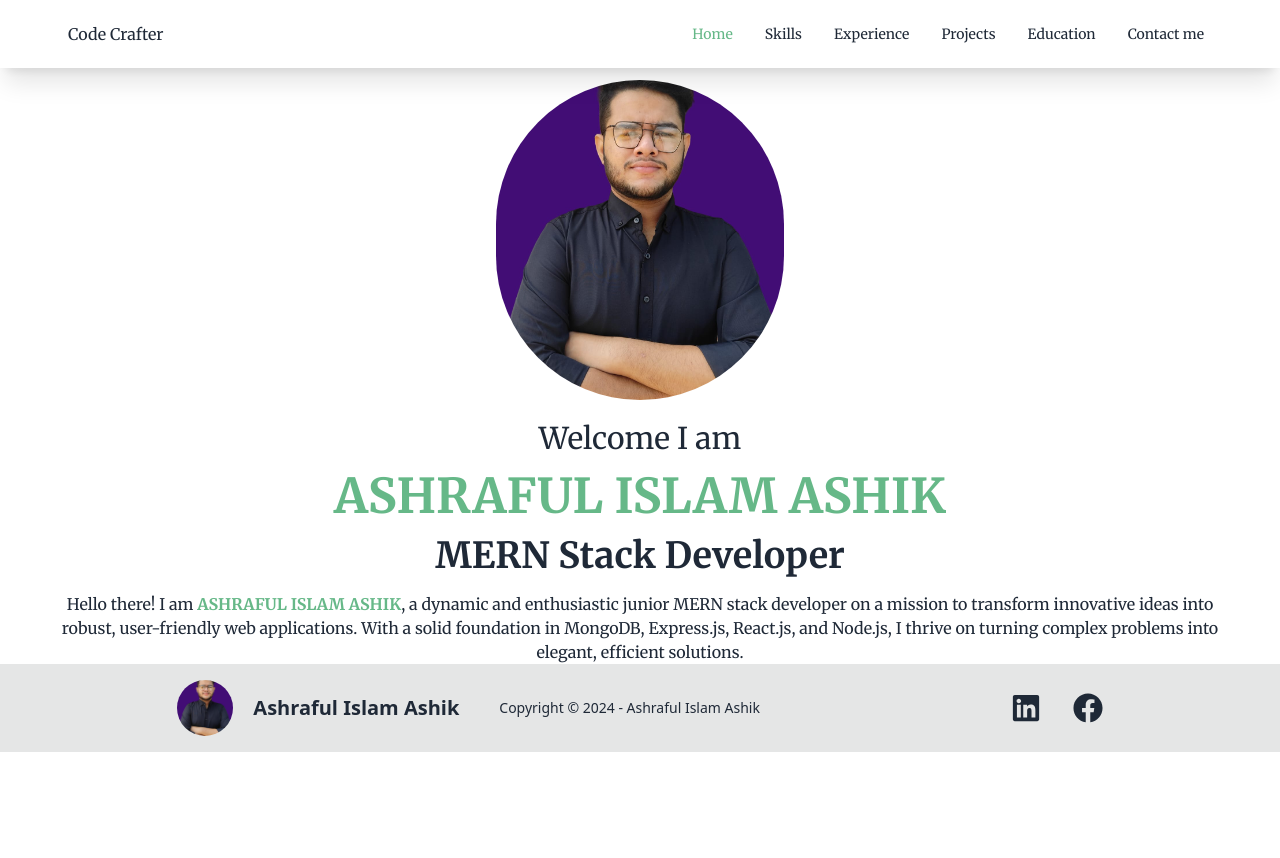
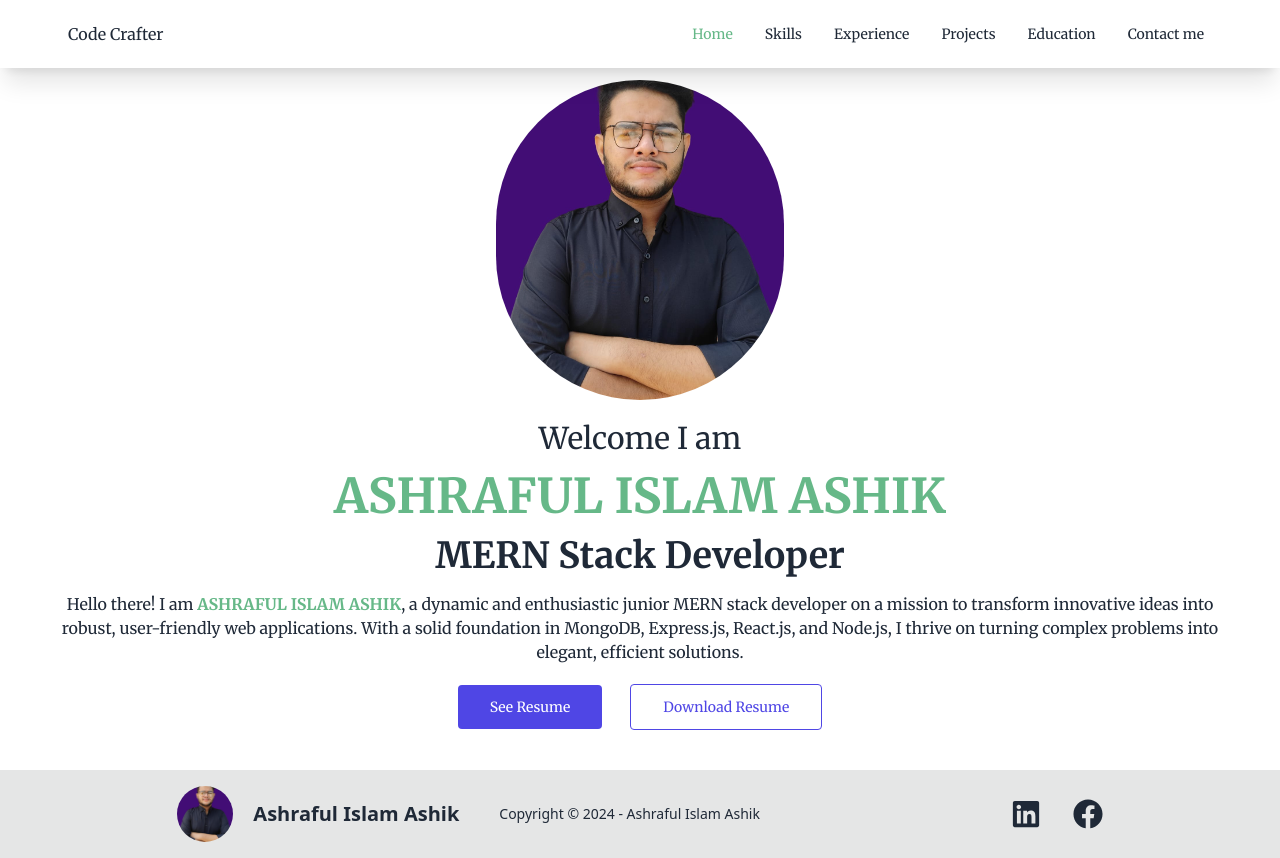
Before and after one commit to ashraful2430/my-portfolio, a React (Vite) app: page / in a window 1280 px wide. Before the commit the page ends 800 px from the top, so only its background shows below. Built offline with nearby package versions, Linux system fonts and the light colour scheme.

Commit message:
added cb downnload function

```diff
--- a/src/Components/AboutMe/AboutMe.jsx
+++ b/src/Components/AboutMe/AboutMe.jsx
@@ -1,5 +1,7 @@
+
 
 import ashik from "../../assets/ashik.jpg"
+import { FaEye, FaDownload } from "react-icons/fa";
 
 const AboutMe = () => {
     return (
@@ -16,6 +18,31 @@ const AboutMe = () => {
                 <h1 className="text-2xl lg:text-4xl font-bold mt-2 lg:mt-4">MERN Stack Developer</h1>
                 <p className="mt-2 lg:mt-4">Hello there! I am <span className="font-bold text-[#66B888]">ASHRAFUL ISLAM ASHIK</span>, a dynamic and enthusiastic junior MERN stack developer on a mission to transform innovative ideas into robust, user-friendly web applications. With a solid foundation in MongoDB, Express.js, React.js, and Node.js, I thrive on turning complex problems into elegant, efficient solutions.</p>
             </div>
+            <div className="flex justify-center items-center gap-2 lg:gap-7 mt-5">
+
+                <a
+                    className="group relative inline-flex items-center overflow-hidden rounded bg-indigo-600 px-8 py-3 text-white focus:outline-none focus:ring active:bg-indigo-500"
+                    href="https://drive.google.com/file/d/1SaT9USxjw2FiR6wAl3NpXe1LIdXMoj1W/view?usp=sharing"
+                >
+                    <span className="absolute -start-full transition-all group-hover:start-4">
+                        <FaEye></FaEye>
+                    </span>
+
+                    <span className="text-sm font-medium transition-all group-hover:ms-4"> See Resume </span>
+                </a>
+                <a
+                    className="group relative inline-flex items-center overflow-hidden rounded border border-current px-8 py-3 text-indigo-600 focus:outline-none focus:ring active:text-indigo-500"
+                    href="https://drive.google.com/u/0/uc?id=1SaT9USxjw2FiR6wAl3NpXe1LIdXMoj1W&export=download"
+                    download="Ashraful Islam Ashik Resume.pdf"
+                >
+                    <span className="absolute -start-full transition-all group-hover:start-4">
+                        <FaDownload />
+                    </span>
+
+                    <span className="text-sm font-medium transition-all group-hover:ms-4"> Download Resume </span>
+                </a>
+
+            </div>
         </div>
     );
 };
--- a/src/Components/MainLayout/MainLayout.jsx
+++ b/src/Components/MainLayout/MainLayout.jsx
@@ -8,7 +8,9 @@ const MainLayout = () => {
         <div>
             <Home></Home>
             <Outlet></Outlet>
-            <Footer></Footer>
+            <div className="h-[100vh-60px] mt-10">
+                <Footer></Footer>
+            </div>
         </div>
     );
 };
```
